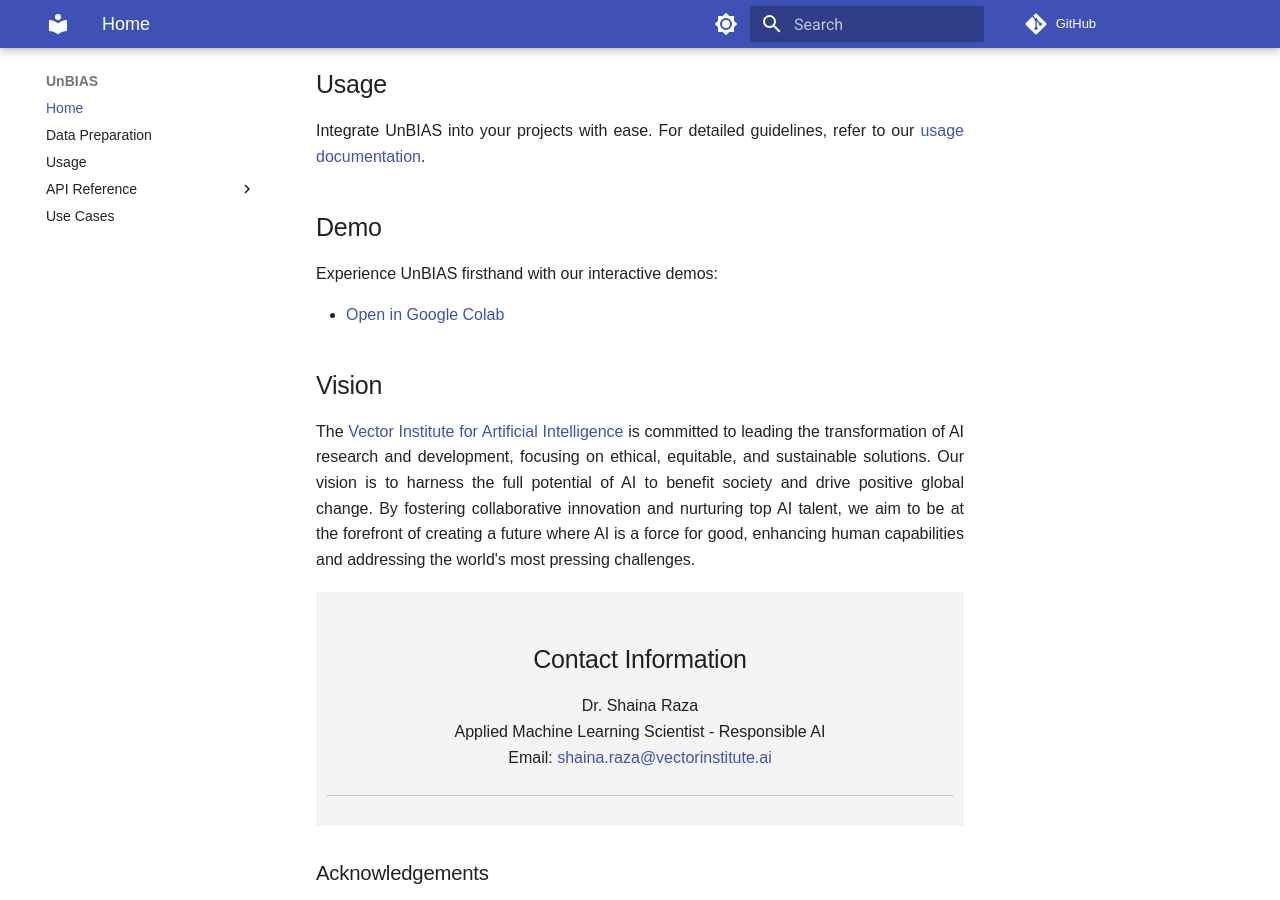
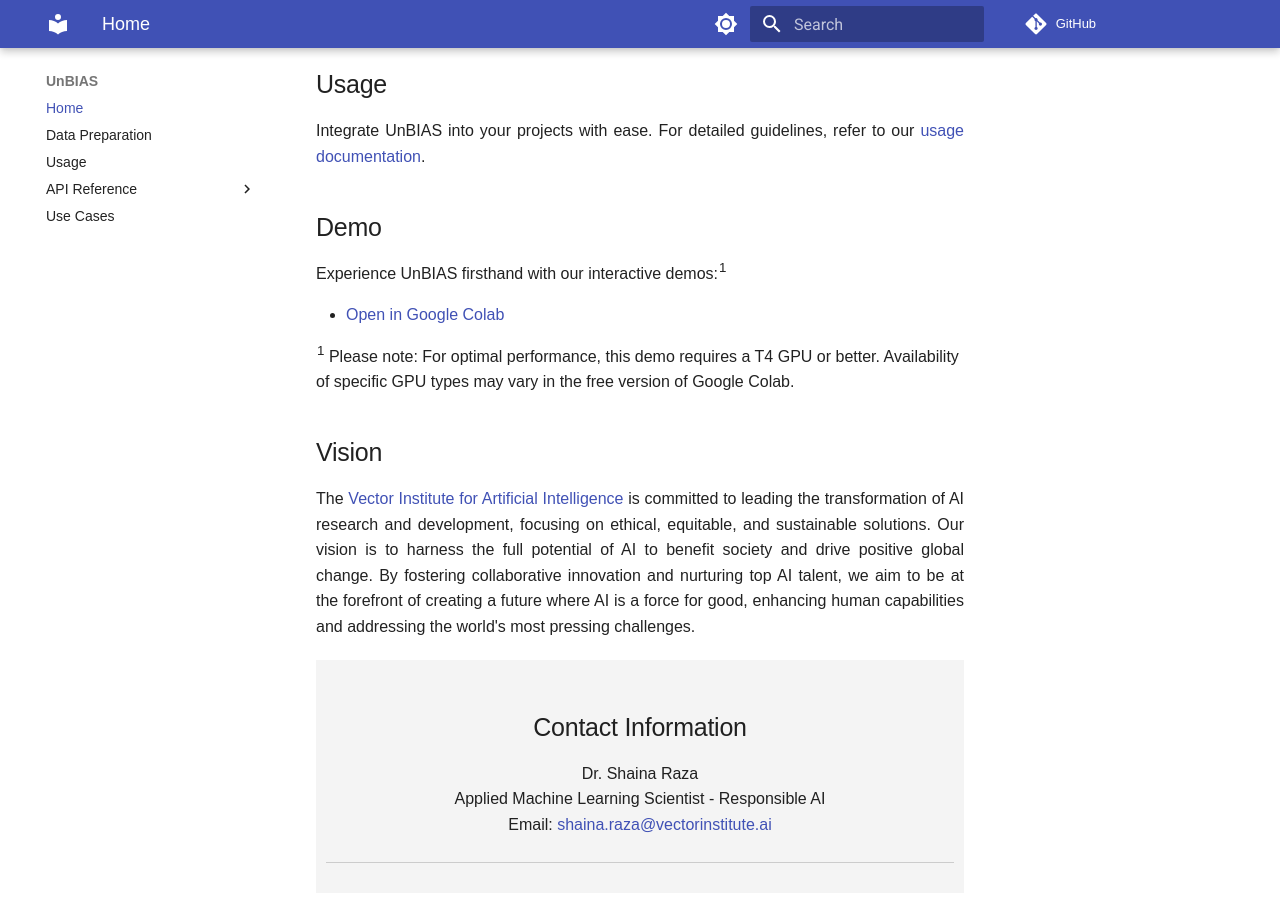
Before and after one commit to brandonjaipersaud/Unbias_mkdocs, an MkDocs documentation site: the page built from docs/index.md, in a window 1280 px wide and 900 px high, scrolled down 1392 px. Built offline with MkDocs 1.6.1 and Material for MkDocs 9.7.7, drawn with Linux system fonts in a browser that asks for light colours; comment, search, counter and statistics services are not loaded.

Commit message:
note for gpu added

```diff
--- a/docs/index.md
+++ b/docs/index.md
@@ -81,13 +81,16 @@
     </section>
 
 
-    <section id="demo">
-        <h2>Demo</h2>
-        <p style="text-align: justify;">Experience UnBIAS firsthand with our interactive demos:</p>
-        <ul>
-            <li><a href="https://drive.google.com/file/d/1RivDKlnQEUc1JcvC78DKUPca_JfkJnx2/view?usp=sharing">Open in Google Colab</a></li>
-        </ul>
-    </section>
+ <section id="demo">
+    <h2>Demo</h2>
+    <p style="text-align: justify;">Experience UnBIAS firsthand with our interactive demos:<sup>1</sup></p>
+    <ul>
+        <li><a href="https://drive.google.com/file/d/1RivDKlnQEUc1JcvC78DKUPca_JfkJnx2/view?usp=sharing">Open in Google Colab</a></li>
+    </ul>
+    <p id="footnote"><sup>1</sup> Please note: For optimal performance, this demo requires a T4 GPU or better. Availability of specific GPU types may vary in the free version of Google Colab.</p>
+</section>
+
+
 
 <section id="vision">
     <h2>Vision</h2>
```
Also changed, not shown: docs/usage.md (line endings or trailing spaces).
